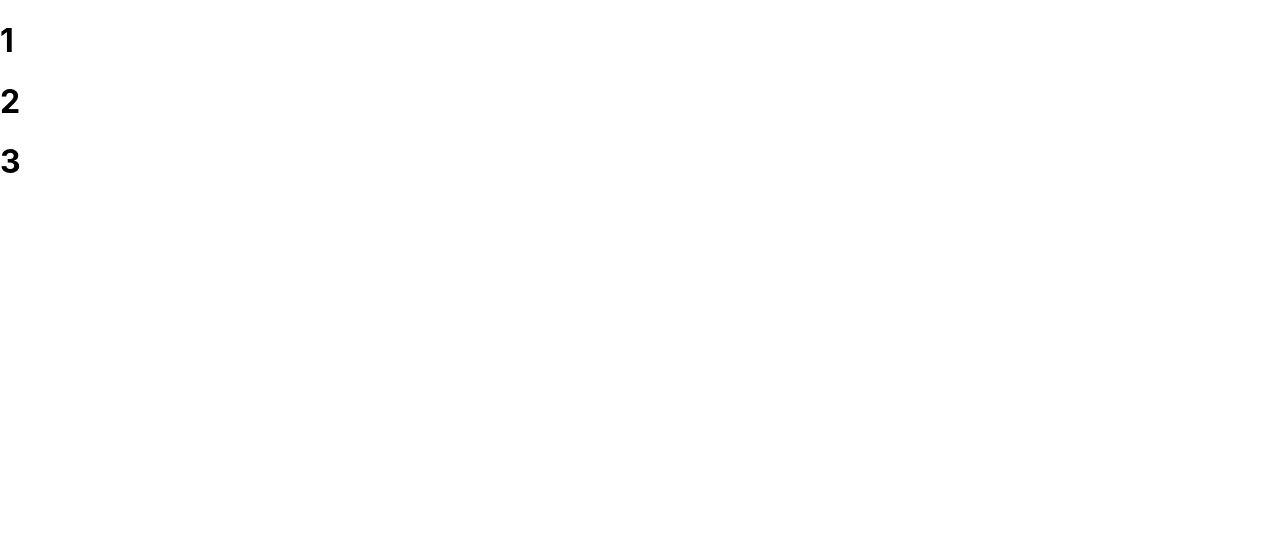
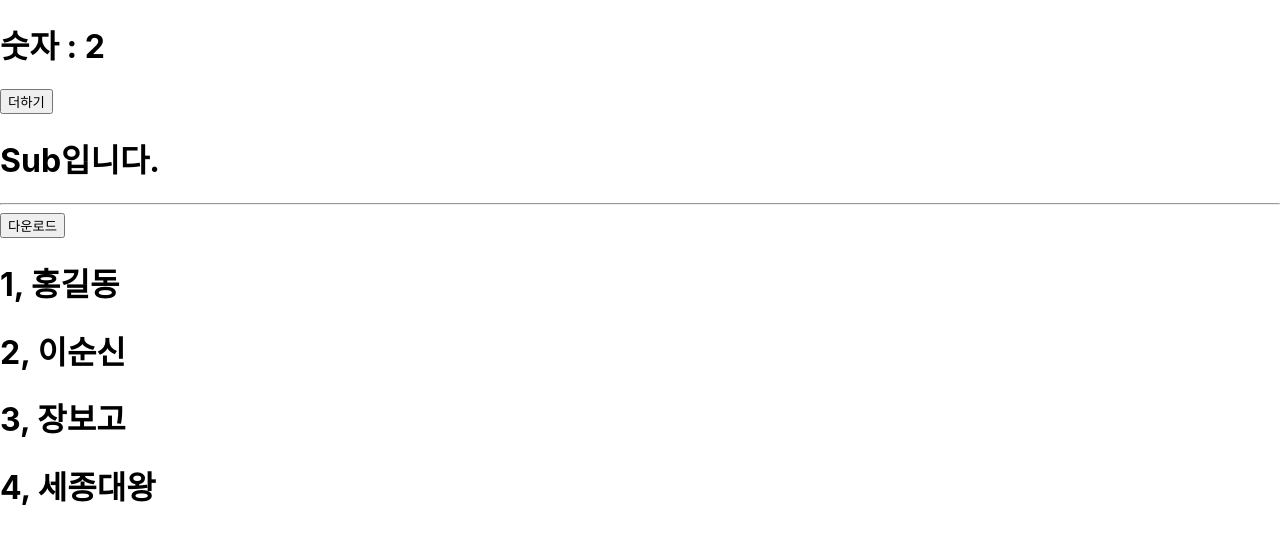
Before and after one commit to junhop0708/my-app, a React (Create React App) app: page / in a window 1280 px wide. Shown: the top 544 px of the page. Built offline with nearby package versions, Linux system fonts and the light colour scheme.

Commit message:
useState 정리

```diff
--- a/src/App.js
+++ b/src/App.js
@@ -1,4 +1,6 @@
+import { useState } from 'react';
 import './App.css';
+import Sub from './Sub.js';
 
 // 0. React 엔진- 데이터 변경을 감지해서 UI를 그려주는 엔진
 // 1. 실행과정 (index.html) - Single Page Application (SPA)
@@ -19,14 +21,62 @@
 // return 문안에 JSX가 한줄로 작성되어있으면  소괄호() 가 필요없음
 function App() {
   let list = [1, 2, 3];
+  // let number = 1; // 상태 값 아님
+  const [number, setNumber] = useState(2); // React안에 hooks 라이브러리 상태값이 됨.
+
+  const add = () => {
+    setNumber(number + 1); // React한테 number 값을 변경한다고 요청하는 함수
+    console.log('add', number);
+  };
+
+  // 랜더링 시점 = 상태값 변경
+  // 상태가 변경이 되면 return이 전체 reload
+  // React는 component 설계를 잘해야 함
+
+  // 다운로드 받음
+  console.log('App start');
+
+  const [num, setNum] = useState(5);
+
+  let sample = [
+    { id: 1, name: '홍길동' },
+    { id: 2, name: '이순신' },
+    { id: 3, name: '장보고' },
+    { id: 4, name: '세종대왕' },
+  ];
+
+  const [users, setUsers] = useState(sample); // reference가 변경이 되어야 동작함
+
+  // 다운로드 버튼을 클릭하면 실행되는 함수
+  const download = () => {
+    // 기존 데이터 셋팅
+
+    //setUsers([...sample]); // 이렇게하면 reference가 변경이 되므로 무조건 다시 re-rendering 진행
+
+    //const a = sample.concat({ id: 5, name: '퇴계이황' });
+    // concat함수에 새로운 변수를 선언하여 추가를 하면, 동일한 데이터로 인식하여 객체에 추가는 안됨
+    //fetch().then().then();
+
+    console.log(sample);
+    //sample.push({ id: 6, name: '율곡이이' });
+    setUsers([...sample, { id: num, name: '퇴계이황' }]); // 깊은 복사를 해야 다시 rendering 가능
+    setNum(num + 1);
+  };
+
+  console.log('rendering');
 
   return (
     <div>
-      <div>
-        {list.map((n) => (
-          <h1>{n}</h1>
-        ))}
-      </div>
+      <h1>숫자 : {number}</h1>
+      <button onClick={add}>더하기</button>
+      <Sub />
+      <hr />
+      <button onClick={download}>다운로드</button>
+      {users.map((u) => (
+        <h1>
+          {u.id}, {u.name}
+        </h1>
+      ))}
     </div>
   );
 }
--- /dev/null
+++ b/src/Sub.js
@@ -0,0 +1,12 @@
+import React from 'react';
+
+const Sub = () => {
+  // 함수 제공 !!
+  return (
+    <div>
+      <h1>Sub입니다.</h1>
+    </div>
+  );
+};
+
+export default Sub;
```
